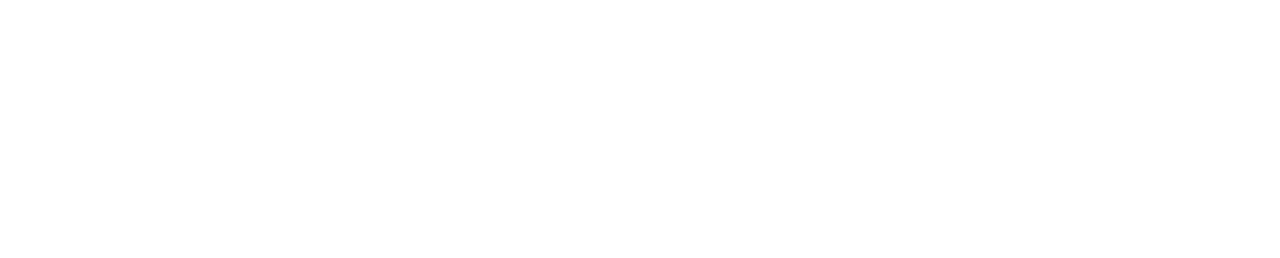
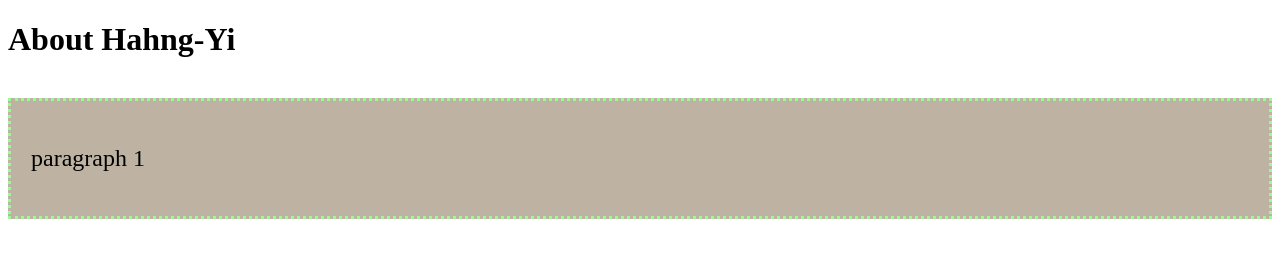
Before and after one commit to hahngyi/portfolio, a plain HTML site: page index.html in a window 1280 px wide. Drawn offline with Linux system fonts and the light colour scheme.

Commit message:
make changes

```diff
--- a/index.html
+++ b/index.html
@@ -1,5 +1,23 @@
 <!DOCTYPE html>
 <html>
-    <head></head>
-    <body></body>
+    <head>
+        <link href="style.css" type="text/css" rel="stylesheet">
+    </head>
+    <body>
+        <h1>About Hahng-Yi</h1>
+        <style>
+            div{
+                border-style: dotted;
+                border-color: palegreen;
+                padding: 20px;
+                margin-top: 40px;
+                font-size: 24px;
+            }
+        </style>
+        <div style="background-color: rgb(190, 179, 163); ;">
+            <p>
+                paragraph 1
+            </p>
+        </div>
+    </body>
 </html>
```
Also changed, not shown: style.css (added).
